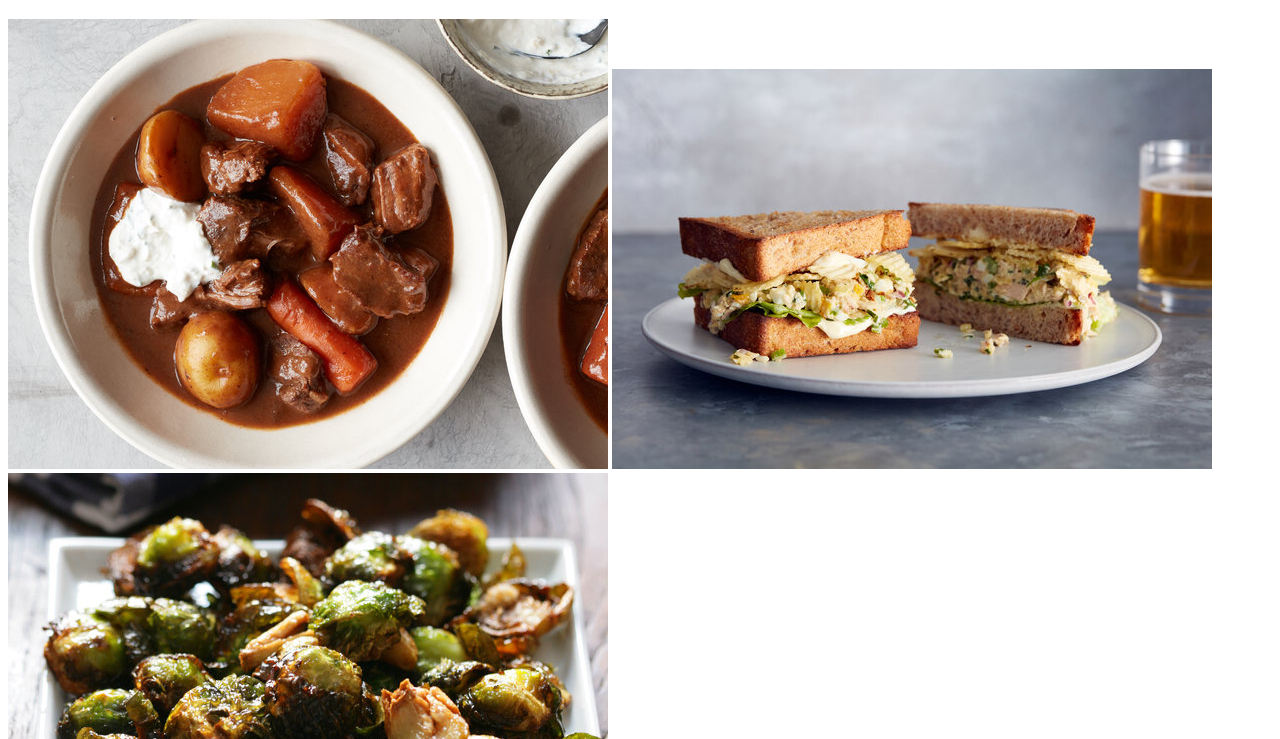
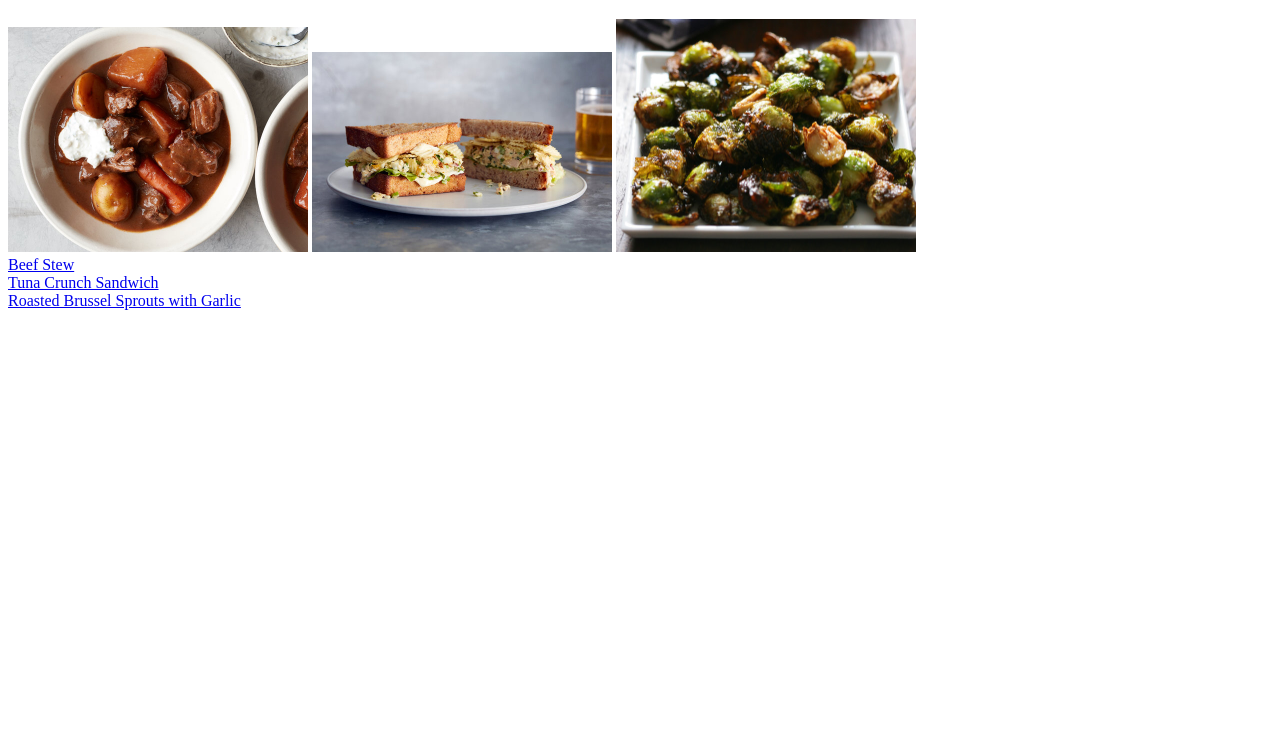
Before and after one commit to AMS721/odin-recipes, a plain HTML site: page index.html in a window 1280 px wide. Shown: the part 61-800 px from the top of the page. Drawn offline with Linux system fonts and the light colour scheme.

Commit message:
fixed spacing on index page

```diff
--- a/index.html
+++ b/index.html
@@ -3,14 +3,22 @@
 <head>
 <meta charset="utf.8">
 </head>
+<p>
 <h1>Odin Recipes</h1>
-<img src="../odin-recipes/recipes/img/beefstew.jpg" alt="Picture of beef stew">
-<img src="../odin-recipes/recipes/img/tunasammy.jpg" alt="Picture of a tuna crunch sandwich">
-<img src="../odin-recipes/recipes/img/brussels.jpg" alt="Picture of roasted balsamic brussel sprouts on a platter"
-<p>
-<a href="recipes/beefstew.html">Beef Stew</a>
-<a href="recipes/tunasammy.html">Tuna Crunch Sandwich</a>
-<a href="recipes/brussels.html">Roasted Brussel Sprouts with Garlic</a>
+<img src="../odin-recipes/recipes/img/beefstew.jpg" alt="Picture of beef stew" width="300">
+<img src="../odin-recipes/recipes/img/tunasammy.jpg" alt="Picture of a tuna crunch sandwich" width="300">
+<img src="../odin-recipes/recipes/img/brussels.jpg" alt="Picture of roasted balsamic brussel sprouts on a platter" width="300"
+    <div>
+    <br>
+        <a href="recipes/beefstew.html">Beef Stew</a>
+    </div>
+        <br>
+    <div>
+        <a href="recipes/tunasammy.html">Tuna Crunch Sandwich</a>
+    </div>
+    <div>
+        <a href="recipes/brussels.html">Roasted Brussel Sprouts with Garlic</a>
+    </div>
 </p>
 <p>
 
```
